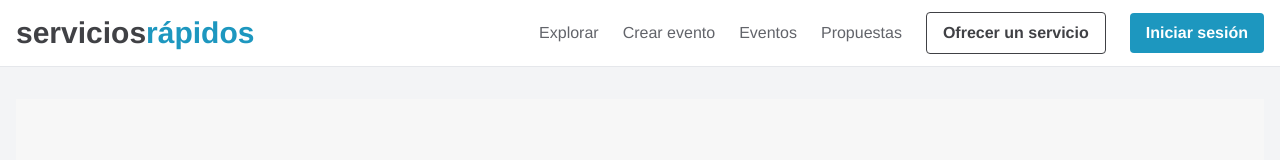
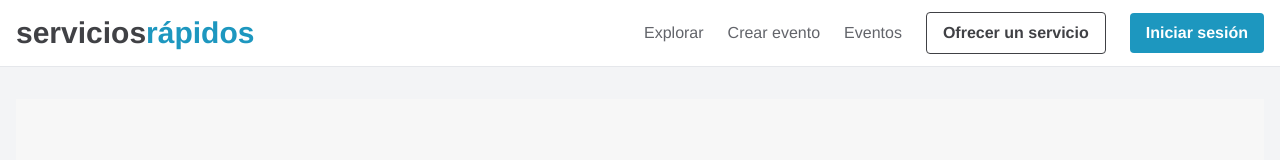
Before and after one commit to via-lactea336/UI-DISTRI, a React (Vite) app in the folder Frontend/: page / in a window 1280 px wide. Shown: the top 160 px of the page. Built offline with nearby package versions, Linux system fonts and the light colour scheme; no server answers.

Commit message:
Update Header component to conditionally render 'Eventos por trabajador' link for authenticated workers

```diff
--- a/Frontend/src/components/Header.tsx
+++ b/Frontend/src/components/Header.tsx
@@ -59,12 +59,14 @@ const Header: React.FC = () => {
           >
             Eventos
           </Link>
-          <Link
-            to="/propuestas"
-            className="text-[var(--color-text)] hover:text-[var(--color-secondary)]"
-          >
-            Propuestas
-          </Link>
+          {isAuth && userResponseDTO.tipoUsuario === "trabajador" && (
+            <Link
+              to="/eventos/trabajador"
+              className="text-[var(--color-text)] hover:text-[var(--color-secondary)]"
+            >
+              Eventos por trabajador
+            </Link>
+          )}
           <button
             className="btn-outline"
             onClick={() => (window.location.href = "/publicacion/create")}
```
